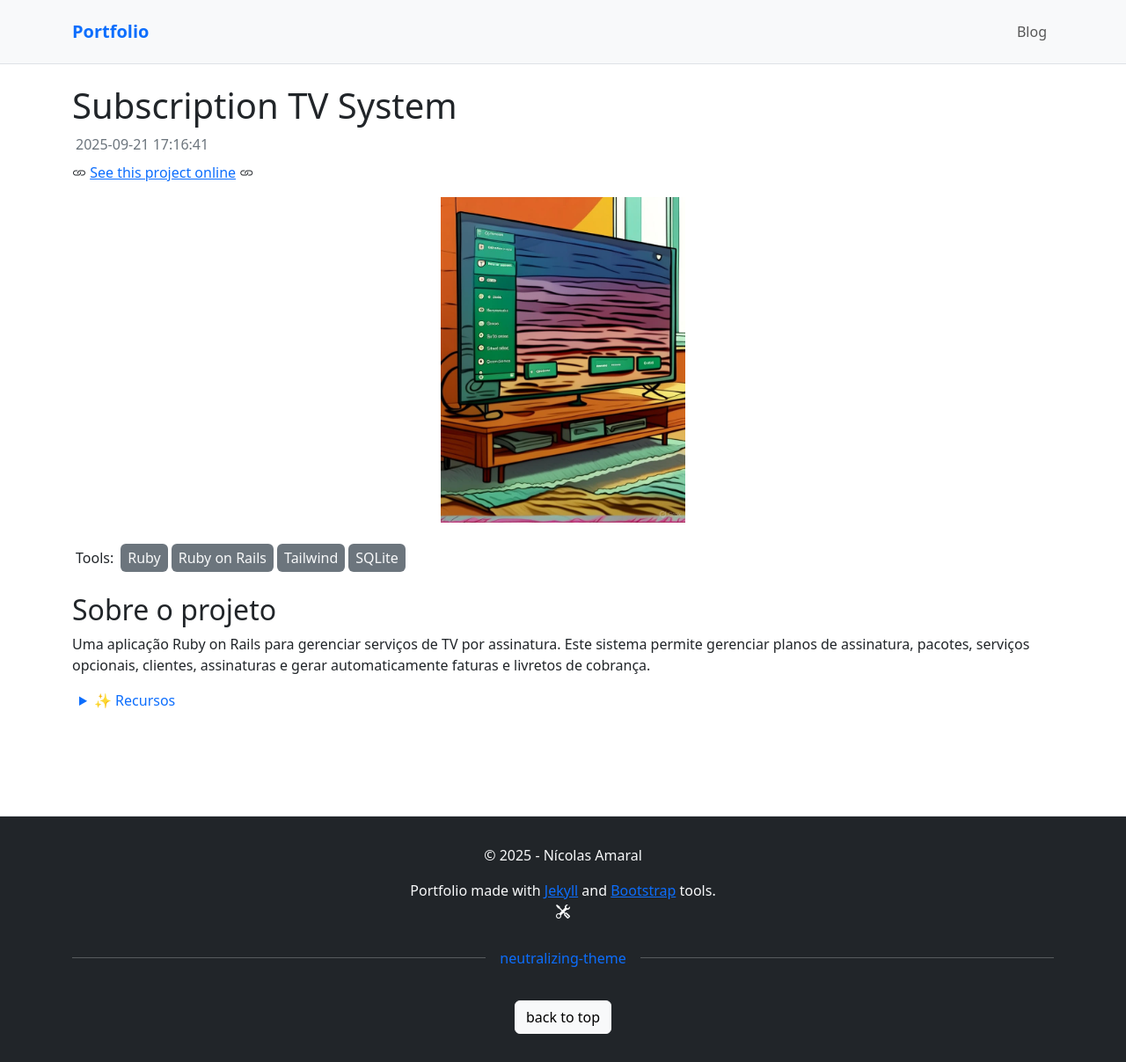
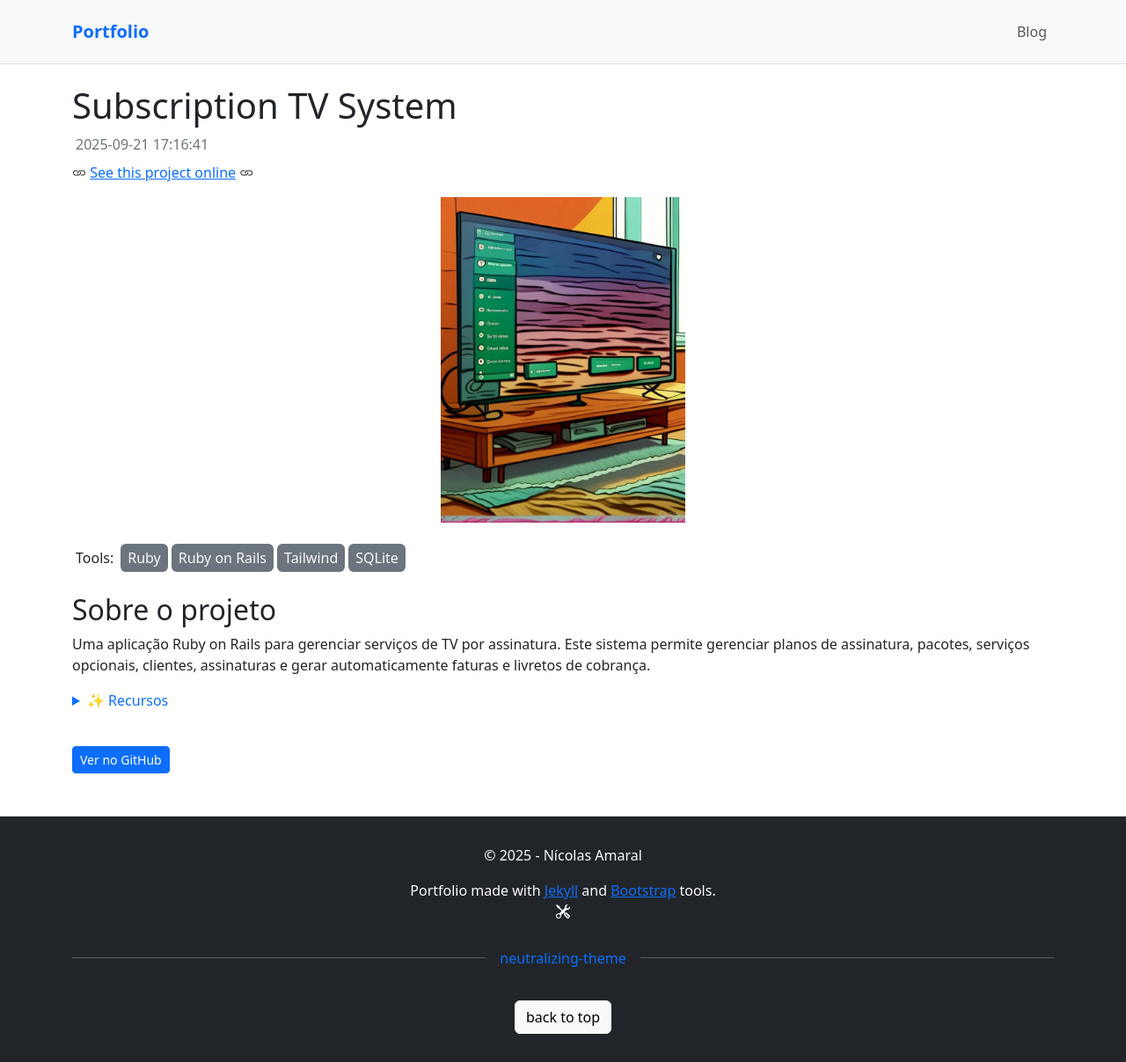
Before and after one commit to nicollinoxx/portfolio, a Jekyll site: the page built from _projects/subscription-tv-system.html, in a window 1280 px wide and 1207 px high. Shown: the whole window at 88% size. Built offline with Jekyll 4.4.1, drawn with Linux system fonts in a browser that asks for light colours.

Commit message:
Update subscription-tv-system.html

```diff
--- a/_projects/subscription-tv-system.html
+++ b/_projects/subscription-tv-system.html
@@ -12,7 +12,7 @@ tools:       [Ruby, Ruby on Rails, Tailwind, SQLite]
 Este sistema permite gerenciar planos de assinatura, pacotes, serviços opcionais, clientes, assinaturas e gerar automaticamente faturas e livretos de cobrança.</p>
 
 <details>
-<summary class="text-primary m-2">✨ Recursos</summary>
+<summary class="text-primary my-3">✨ Recursos</summary>
   <ul>
     <li>Planos de Assinatura: Crie e gerencie planos com preços mensais.</li>
     <li>Serviços Opcionais: Registre serviços como Premiere e Plus.</li>
@@ -25,3 +25,7 @@ Este sistema permite gerenciar planos de assinatura, pacotes, serviços opcionai
     <li>Interface: Visualize assinaturas, faturas e livretos.</li>
   </ul>
 </details>
+
+<a href="https://github.com/nicollinoxx/subscription-tv-system" class="mt-4 btn btn-primary btn-sm">
+  Ver no GitHub
+</a>
```
